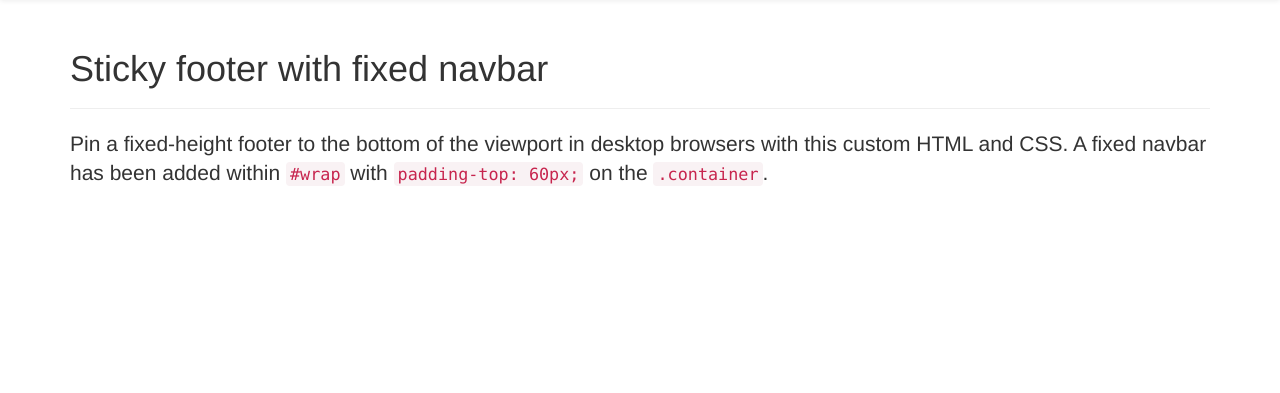
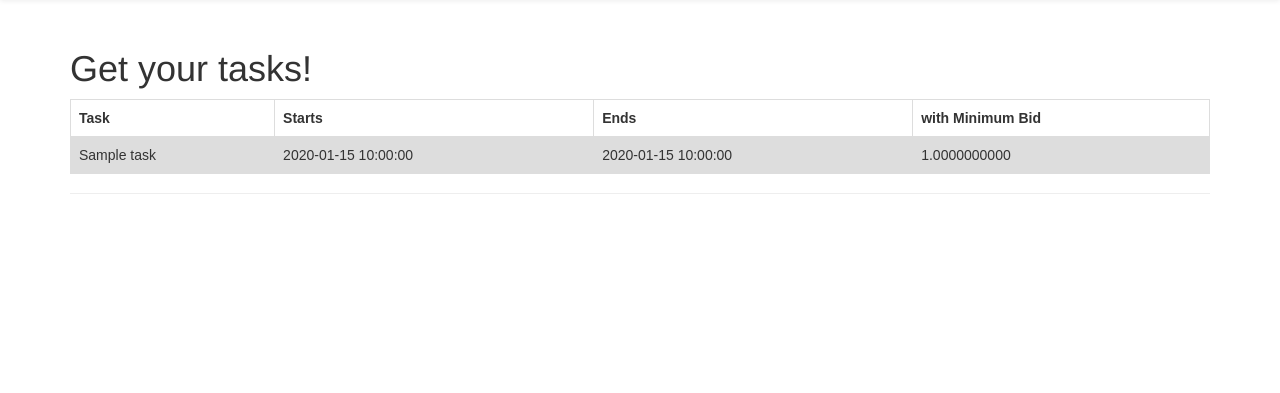
Before and after one commit to software-1234/cs2102_project, a Flask app: page / in a window 1280 px wide. Shown: the part 51-444 px from the top of the page. Run offline with Flask 2, Linux system fonts and the light colour scheme; tables that the repository leaves empty hold one stand-in row (values such as "Sample post"); some libraries are stand-ins or nearby versions.

Commit message:
Show tasks list at Home and Mytasks

```diff
--- a/app.py
+++ b/app.py
@@ -77,7 +77,6 @@ class Tasks(db.Model):
     datetime_expire = Column('datetime_expire', DateTime)
 
     def __init__(self, ds, de, a, t, d, m, dex):
-        print(current_user)
         self.employer_user_id = current_user.get_id()
         self.datetime_start = ds
         self.datetime_end = de
@@ -139,7 +138,8 @@ def before_request():
 
 @app.route('/')
 def home():
-    return render_template('pages/placeholder.home.html')
+    tasks = Tasks.query.all()
+    return render_template('pages/placeholder.home.html', **locals())
 
 
 @app.route('/about')
@@ -162,9 +162,19 @@ def add():
     return render_template('pages/placeholder.add.html', form=form)
 
 @login_required
-@app.route('/mytasks')
-def mytasks():
-    return render_template('pages/placeholder.mytasks.html')
+@app.route('/mytasks_employer')
+def mytasks_employer():
+    tasks = Tasks.query.filter_by(employer_user_id=current_user.get_id()).all()
+    tasks_len = len(tasks)
+    return render_template('pages/placeholder.mytasks.html', **locals())
+
+@login_required
+@app.route('/mytasks_empolyee')
+def mytasks_employee():
+    tasks = Tasks.query.filter_by(employee_user_id=current_user.get_id()).all()
+    tasks_len = len(tasks)
+    return render_template('pages/placeholder.mytasks.html', **locals())
+
 
 @app.route('/login', methods=["GET","POST"])
 def login():
--- a/templates/layouts/main.html
+++ b/templates/layouts/main.html
@@ -70,7 +70,13 @@
           </ul>
           <ul class="nav navbar-nav pull-right">
             {% if g.user.is_authenticated()%}
-              <li><a href="{{ url_for('mytasks') }}">My Tasks</a></li>
+              <li class="dropdown">
+                <a class="dropdown-toggle" data-toggle="dropdown">My Tasks <b class="caret"></b></a>
+                <ul class="dropdown-menu">
+                  <li><a href="{{ url_for('mytasks_employer') }}">As an employer</a></li>
+                  <li><a href="{{ url_for('mytasks_employee') }}">As an employee</a></li>
+                </ul>
+              </li>
               <li><a href="{{ url_for('logout') }}">Logout</a></li>
             {% endif %}
             {% if not g.user.is_authenticated()%}
--- a/templates/pages/placeholder.add.html
+++ b/templates/pages/placeholder.add.html
@@ -1,5 +1,5 @@
 
-{% extends 'layouts/form.html' %}
+{% extends 'layouts/main.html' %}
 {% block title %}Add{% endblock %}
 {% block content %}
   <form method="post" class="form">
--- a/templates/pages/placeholder.home.html
+++ b/templates/pages/placeholder.home.html
@@ -1,10 +1,45 @@
 {% extends 'layouts/main.html' %}
 {% block title %}Home{% endblock %}
 {% block content %}
+<head>
+<style>
+table {
+    font-family: arial, sans-serif;
+    border-collapse: collapse;
+    width: 100%;
+}
+
+td, th {
+    border: 1px solid #dddddd;
+    text-align: left;
+    padding: 8px;
+}
+
+tr:nth-child(even) {
+    background-color: #dddddd;
+}
+</style>
+</head>
 
 <div class="page-header">
-  <h1>Sticky footer with fixed navbar</h1>
-</div>
-<p class="lead">Pin a fixed-height footer to the bottom of the viewport in desktop browsers with this custom HTML and CSS. A fixed navbar has been added within <code>#wrap</code> with <code>padding-top: 60px;</code> on the <code>.container</code>.</p>
+  <h1>Get your tasks! </h1>
+<p class="form">
+	<table id = "t">
+	  <tr>
+	    <th>Task</th>
+	    <th>Starts</th>
+	    <th>Ends</th>
+			<th>with Minimum Bid</th>
+	  </tr>
+		{% for task in tasks %}
+			<tr>
+				<td>{{task.title}}</td>
+				<td>{{task.datetime_start}}</td>
+				<td>{{task.datetime_end}}</td>
+				<td>{{task.min_bid}}</td>
+			</tr>
+		{% endfor %}
+	</table>
+</p>
 
 {% endblock %}
```
Also changed, not shown: templates/pages/placeholder.mytasks.html (+36 -1 lines).
